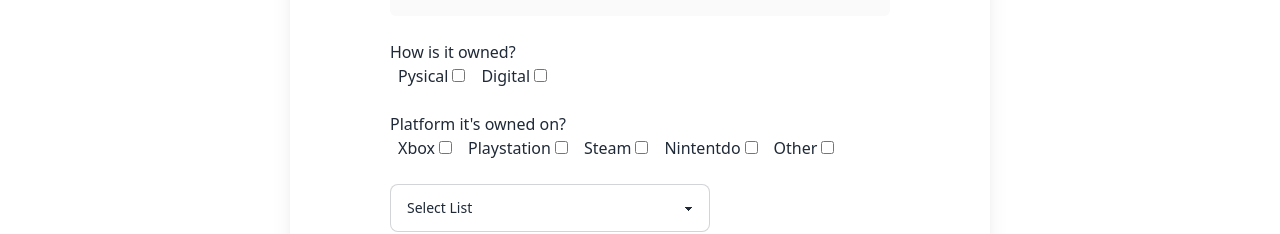
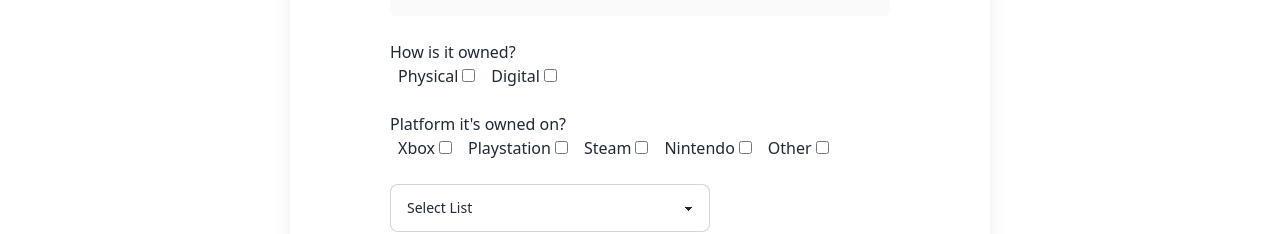
Before and after one commit to sapphiresandoval/Gamers-Vault, a React (Vite) app in the folder client/: page /game/create in a window 1280 px wide. Shown: the part 390-624 px from the top of the page. Built offline with nearby package versions, Linux system fonts and the light colour scheme.

Commit message:
modified:   client/src/views/GameCreate.jsx 	modified:   client/src/views/GameDisplay.jsx 	modified:   client/src/views/GameUpdate.jsx

```diff
--- a/client/src/views/GameCreate.jsx
+++ b/client/src/views/GameCreate.jsx
@@ -22,9 +22,9 @@
     const submitHandler = e => {
         e.preventDefault()
         const newGame = {...game, user_id: user.id}
-        // axios.post()
-            // .then(() => navigate('/games/list'))
-            // .catch(err => console.log(err))
+        axios.post('http://localhost:5000/api/games/create')
+            .then(() => navigate('/games/list'))
+            .catch(err => console.log(err))
         }
 
     return (
@@ -60,7 +60,7 @@
                         <p>How is it owned?</p>
                         <div>
                             <label className='m-2'>
-                                Pysical
+                                Physical
                                 <input
                                     type="checkbox"
                                     name="how_its_owned"
@@ -121,7 +121,7 @@
                                 />
                             </label>
                             <label className='m-2'>
-                                Nintentdo
+                                Nintendo
                                 <input
                                     type="checkbox"
                                     name="platform"
--- a/client/src/views/GameDisplay.jsx
+++ b/client/src/views/GameDisplay.jsx
@@ -1,27 +1,28 @@
-import React, {useContext, useEffect, useState} from 'react';
+import React, { useContext, useEffect, useState } from 'react';
 import { useParams } from 'react-router-dom';
 import { userContext } from '../context/userContext';
 import RatingForm from '../components/RatingForm';
 
 const GameDisplay = (props) => {
-    const {gameId} = useParams()
-    const {game, setGame} = useContext(userContext)
-    const {user, setUser} = useContext(userContext)
+    const { gameId } = useParams()
+    const { game, setGame } = useContext(userContext)
+    const { user, setUser } = useContext(userContext)
 
     useEffect(() => {
-        // axios.get()
+        axios.get('http://localhost:5000/api/games')
     }, [gameId])
 
     return (
         <div className="flex justify-center items-center h-screen">
             <div className="xl:w-[700px] px-10 h-[200px] rounded-3xl xl:shadow-xl">
-            <h2 className="text-center text-3xl font-bold mt-2 mb-2 text-purple-600">Game Name</h2>
-            <hr/>
+                <h2 className="text-center text-3xl font-bold mt-2 mb-2 text-purple-600">Game Name</h2>
+                <hr />
                 <p>Average Rating</p>
                 <p>Genre</p>
             </div>
-            <RatingForm/>
+            <RatingForm />
         </div>
-)}
+    )
+}
 
 export default GameDisplay;
--- a/client/src/views/GameUpdate.jsx
+++ b/client/src/views/GameUpdate.jsx
@@ -16,7 +16,7 @@
     })
 
     useEffect(() => {
-        // axios.get()
+        axios.get(`http://localhost:5000/api/games/${gameId}`)
     },[gameId])
 
     const changeHandler = e => {
@@ -27,9 +27,9 @@
     const submitHandler = e => {
         e.preventDefault()
         const newGame = {...game, user_id: user.id}
-        // axios.post()
-            // .then(() => navigate('/games/list'))
-            // .catch(err => console.log(err))
+        axios.post('http://localhost:5000/api/games/edit')
+            .then(() => navigate('/games/list'))
+            .catch(err => console.log(err))
     }
 
     return (
```
